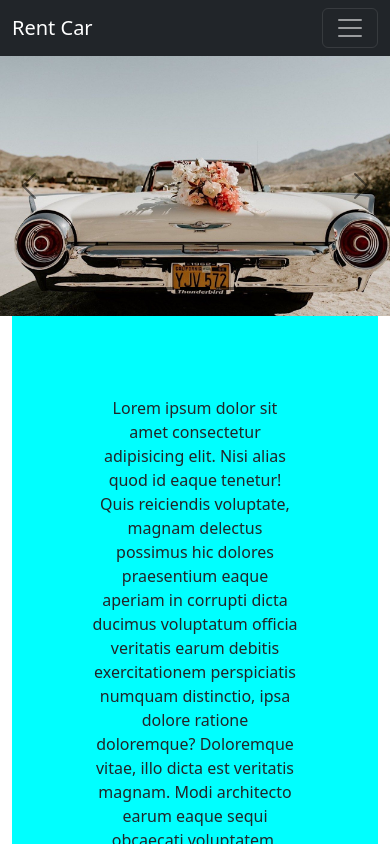
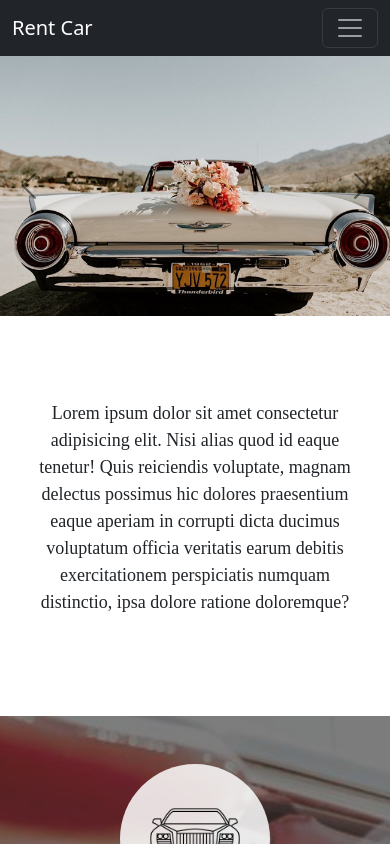
Before and after one commit to artwol993/weselny-woz, a React (Create React App) app: page / in a window 390 px wide. Shown: the top 844 px of the page. Built offline with nearby package versions, Linux system fonts and the light colour scheme.

Commit message:
structure, font, responsive

```diff
--- a/src/component/about-us.jsx
+++ b/src/component/about-us.jsx
@@ -4,13 +4,15 @@ import "../style/about-us.css"
 
 function AboutUs() {
   return (
-    <Container p-5 >
-      <div className="container-about-us">
-        <p >
-          Lorem ipsum dolor sit amet consectetur adipisicing elit. Nisi alias quod id eaque tenetur! Quis reiciendis voluptate, magnam delectus possimus hic dolores praesentium eaque aperiam in corrupti dicta ducimus voluptatum officia veritatis earum debitis exercitationem perspiciatis numquam distinctio, ipsa dolore ratione doloremque? Doloremque vitae, illo dicta est veritatis magnam. Modi architecto earum eaque sequi obcaecati voluptatem, natus optio! Nihil unde beatae harum sed ad, temporibus officia nesciunt labore suscipit cumque earum nulla maiores amet aliquam quidem possimus, quo delectus? Illo eaque quidem obcaecati expedita dolore distinctio consectetur sapiente nobis voluptatibus iusto culpa, recusandae odit! Ipsa itaque obcaecati iste vero doloremque.
-        </p>
-      </div>
-    </Container>
+    <section id="about-us">
+        <div className="container container-about-us">
+          <Container>
+            <p >
+              Lorem ipsum dolor sit amet consectetur adipisicing elit. Nisi alias quod id eaque tenetur! Quis reiciendis voluptate, magnam delectus possimus hic dolores praesentium eaque aperiam in corrupti dicta ducimus voluptatum officia veritatis earum debitis exercitationem perspiciatis numquam distinctio, ipsa dolore ratione doloremque?
+            </p>
+          </Container>
+        </div>
+    </section>
   )
 }
 
--- a/src/style/about-us.css
+++ b/src/style/about-us.css
@@ -1,5 +1,17 @@
 .container-about-us {
-  padding: 80px;
+
+  height: 400px;
   text-align: center;
-  background-color: aqua;
+  font-size: large;
+  font-family: serif ;
+  display: flex;
+  justify-content: center;
+  align-items: center;
 }
+
+@media only screen and (min-width: 992px) {
+  .container-about-us {
+    width: 700px!important;
+    height: 400px;
+  }
+}
```
